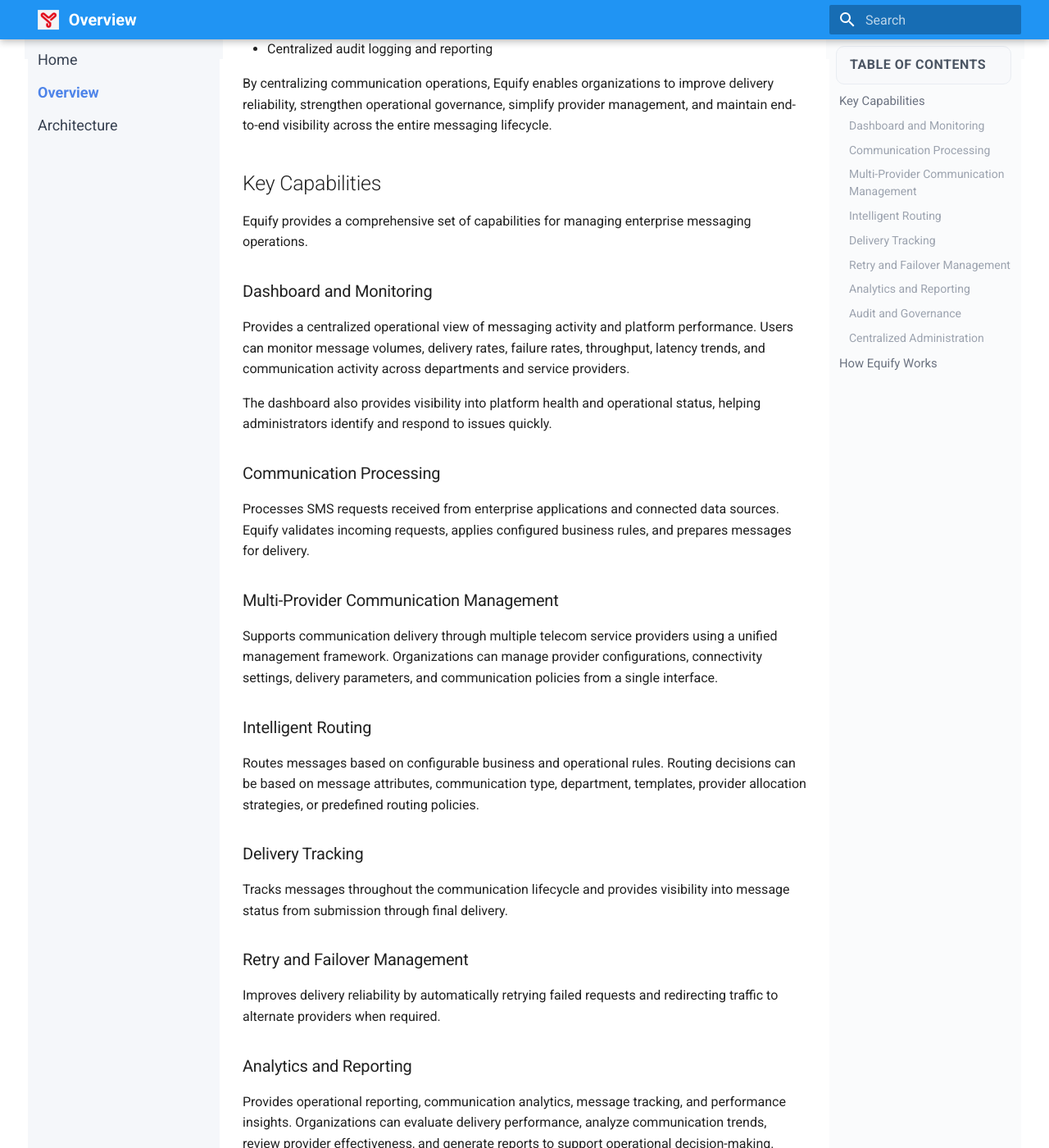
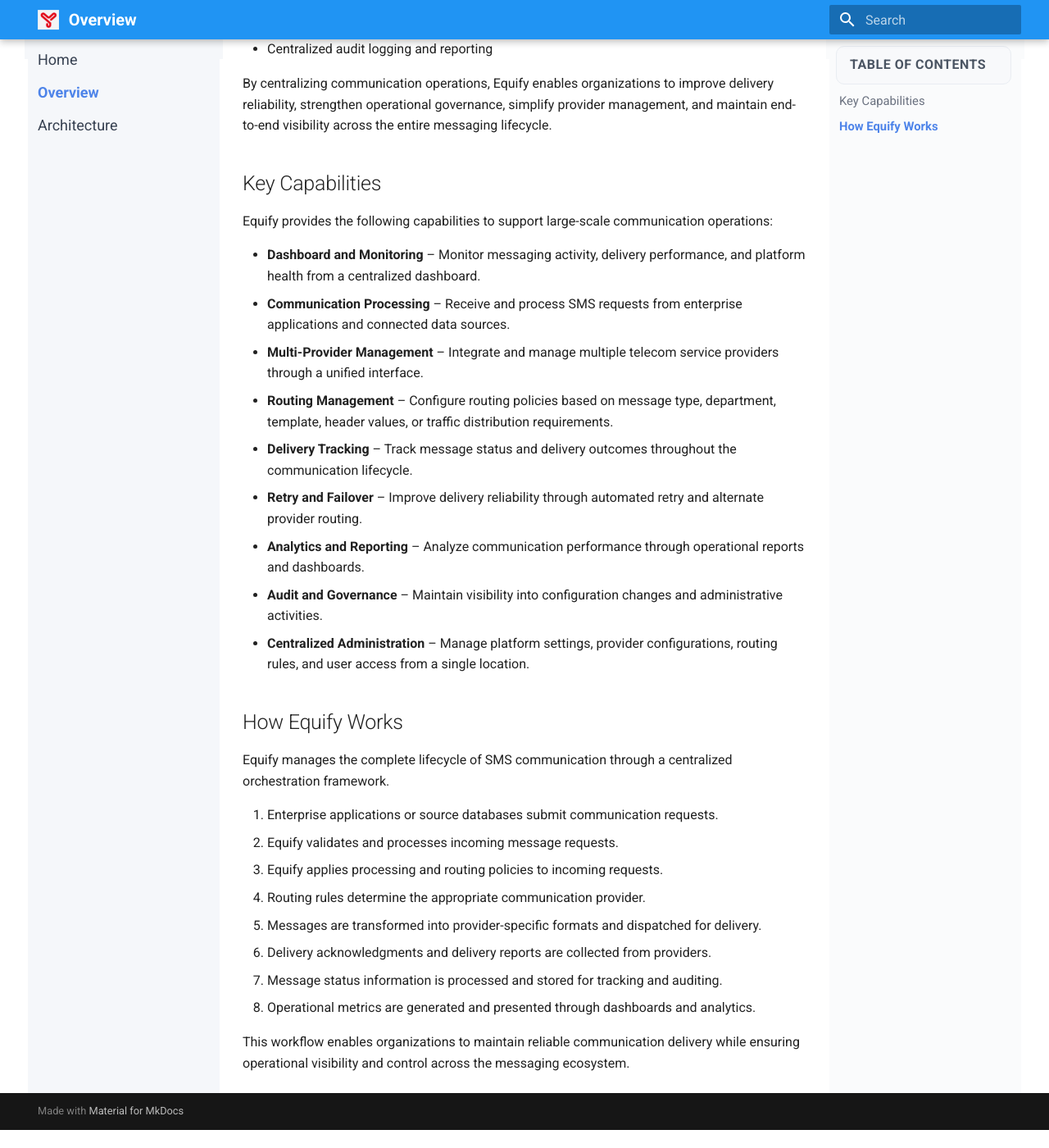
Before and after one commit to Selvamani1068/Equify, an MkDocs documentation site: the page built from docs/overview.md, in a window 1280 px wide and 1400 px high, scrolled down 1076 px. Shown: the whole window at 82% size. Built offline with MkDocs 1.6.1 and Material for MkDocs 9.7.7, drawn with Linux system fonts in a browser that asks for light colours; after the commit the page ends 2454 px from its top, so only the background shows below that; some of the changed text lies outside the part shown.

Commit message:
final draft_overview

```diff
--- a/docs/overview.md
+++ b/docs/overview.md
@@ -28,45 +28,17 @@
 
 ## Key Capabilities
 
-Equify provides a comprehensive set of capabilities for managing enterprise messaging operations.
+Equify provides the following capabilities to support large-scale communication operations:
 
-### Dashboard and Monitoring
-
-Provides a centralized operational view of messaging activity and platform performance. Users can monitor message volumes, delivery rates, failure rates, throughput, latency trends, and communication activity across departments and service providers.
-
-The dashboard also provides visibility into platform health and operational status, helping administrators identify and respond to issues quickly.
-
-### Communication Processing
-
-Processes SMS requests received from enterprise applications and connected data sources. Equify validates incoming requests, applies configured business rules, and prepares messages for delivery.
-
-### Multi-Provider Communication Management
-
-Supports communication delivery through multiple telecom service providers using a unified management framework. Organizations can manage provider configurations, connectivity settings, delivery parameters, and communication policies from a single interface.
-
-### Intelligent Routing
-
-Routes messages based on configurable business and operational rules. Routing decisions can be based on message attributes, communication type, department, templates, provider allocation strategies, or predefined routing policies.
-
-### Delivery Tracking
-
-Tracks messages throughout the communication lifecycle and provides visibility into message status from submission through final delivery.
-
-### Retry and Failover Management
-
-Improves delivery reliability by automatically retrying failed requests and redirecting traffic to alternate providers when required.
-
-### Analytics and Reporting
-
-Provides operational reporting, communication analytics, message tracking, and performance insights. Organizations can evaluate delivery performance, analyze communication trends, review provider effectiveness, and generate reports to support operational decision-making.
-
-### Audit and Governance
-
-Maintains visibility into platform activities, configuration changes, and administrative actions. Audit capabilities help organizations support compliance, operational governance, and change tracking requirements.
-
-### Centralized Administration
-
-Provides a single location for managing platform configuration, communication settings, provider integrations, routing policies, access controls, and operational preferences.
+- **Dashboard and Monitoring** – Monitor messaging activity, delivery performance, and platform health from a centralized dashboard.
+- **Communication Processing** – Receive and process SMS requests from enterprise applications and connected data sources.
+- **Multi-Provider Management** – Integrate and manage multiple telecom service providers through a unified interface.
+- **Routing Management** – Configure routing policies based on message type, department, template, header values, or traffic distribution requirements.
+- **Delivery Tracking** – Track message status and delivery outcomes throughout the communication lifecycle.
+- **Retry and Failover** – Improve delivery reliability through automated retry and alternate provider routing.
+- **Analytics and Reporting** – Analyze communication performance through operational reports and dashboards.
+- **Audit and Governance** – Maintain visibility into configuration changes and administrative activities.
+- **Centralized Administration** – Manage platform settings, provider configurations, routing rules, and user access from a single location.
 
 ## How Equify Works
 
@@ -74,7 +46,7 @@
 
 1. Enterprise applications or source databases submit communication requests.
 2. Equify validates and processes incoming message requests.
-3. Messages are published to the platform's event-processing framework.
+3. Equify applies processing and routing policies to incoming requests.
 4. Routing rules determine the appropriate communication provider.
 5. Messages are transformed into provider-specific formats and dispatched for delivery.
 6. Delivery acknowledgments and delivery reports are collected from providers.
```
